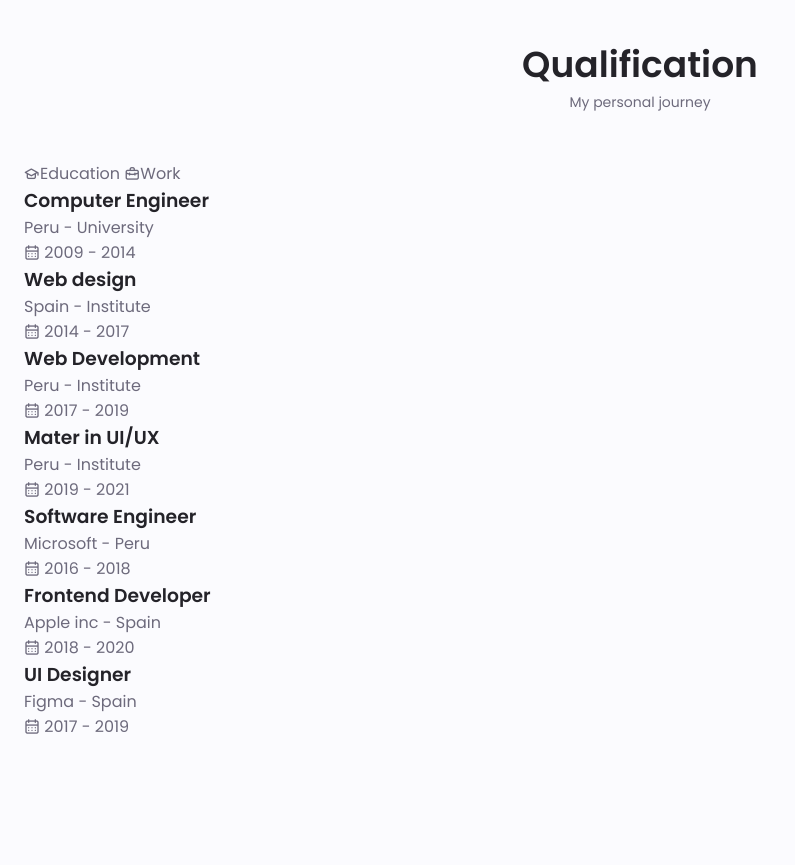
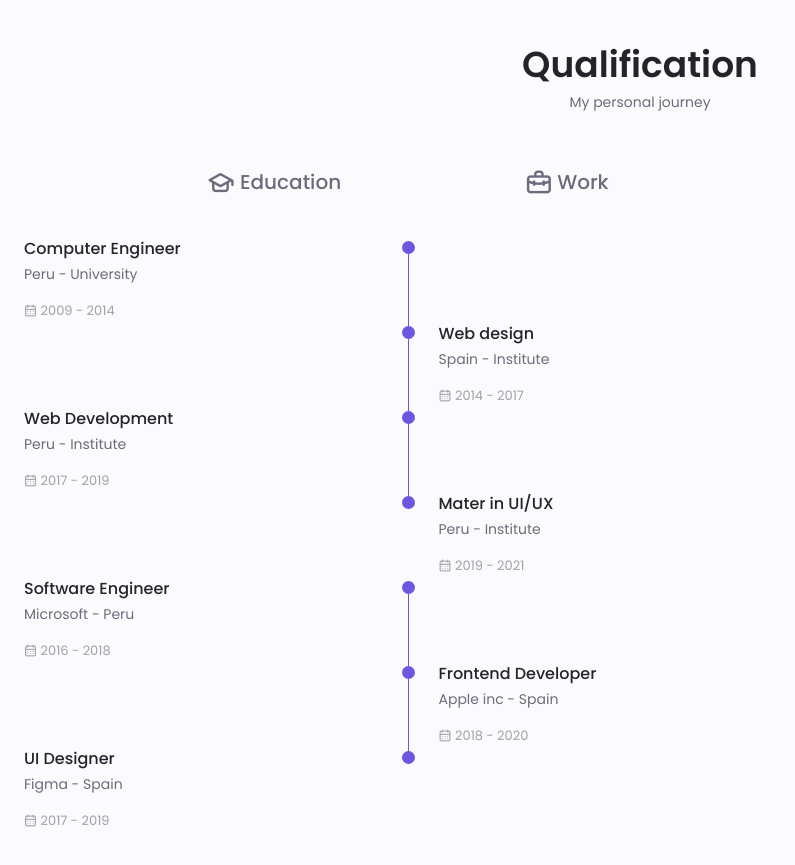
Before and after one commit to greensharplook/portfolio, a plain HTML site: page index.html in a window 1280 px wide. Shown: the part 2036-2901 px from the top of the page, without its empty margins (0-795 px from the left). Drawn offline with nearby package versions, Linux system fonts and the light colour scheme.

Commit message:
Style the qualification section

```diff
--- a/assets/css/styles.css
+++ b/assets/css/styles.css
@@ -499,3 +499,76 @@ img {
 .skills__open .skills__arrow {
 	transform: rotate(-180deg);
 }
+
+
+/*===============> Qualification <=================*/
+.qualification__tabs {
+	display: flex;
+	justify-content: space-evenly;
+	margin-bottom: var(--mb-2);
+}
+
+.qualification__button {
+	font-size: var(--h3-font-size);
+	font-weight: var(--font-medium);
+	cursor: pointer;
+}
+
+.qualification__button:hover {
+	color: var(--first-color);
+}
+
+.qualification__icon {
+	font-size: 1.8rem;
+	margin-right: var(--mb-0-25);
+}
+
+.qualification__data {
+	display: grid;
+	grid-template-columns: 1fr max-content 1fr;
+	column-gap: 1.5rem;
+}
+
+.qualification__title {
+	font-size: var(--normal-font-size);
+	font-weight: var(--font-medium);
+}
+
+.qualification__subtitle {
+	display: inline-block;
+	font-size: var(--small-font-size);
+	margin-bottom: var(--mb-1);
+}
+
+.qualification__calendar {
+	font-size: var(--smaller-font-size);
+	color: var(--text-color-light);
+}
+
+.qualification__rounder {
+	display: inline-block;
+	width: 13px;
+	height: 13px;
+	background-color: var(--first-color);
+	border-radius: 50%;
+}
+
+.qualification__line {
+	display: block;
+	width: 1px;
+	height: 100%;
+	background-color: var(--first-color);
+	transform: translate(6px, -7px);
+}
+
+.qualification [data-content] {
+	display: none;
+}
+
+.qualification__active[data-content] {
+	display: block;
+}
+
+.qualification__button.qualification__active {
+	color: var(--first-color);
+}
```
